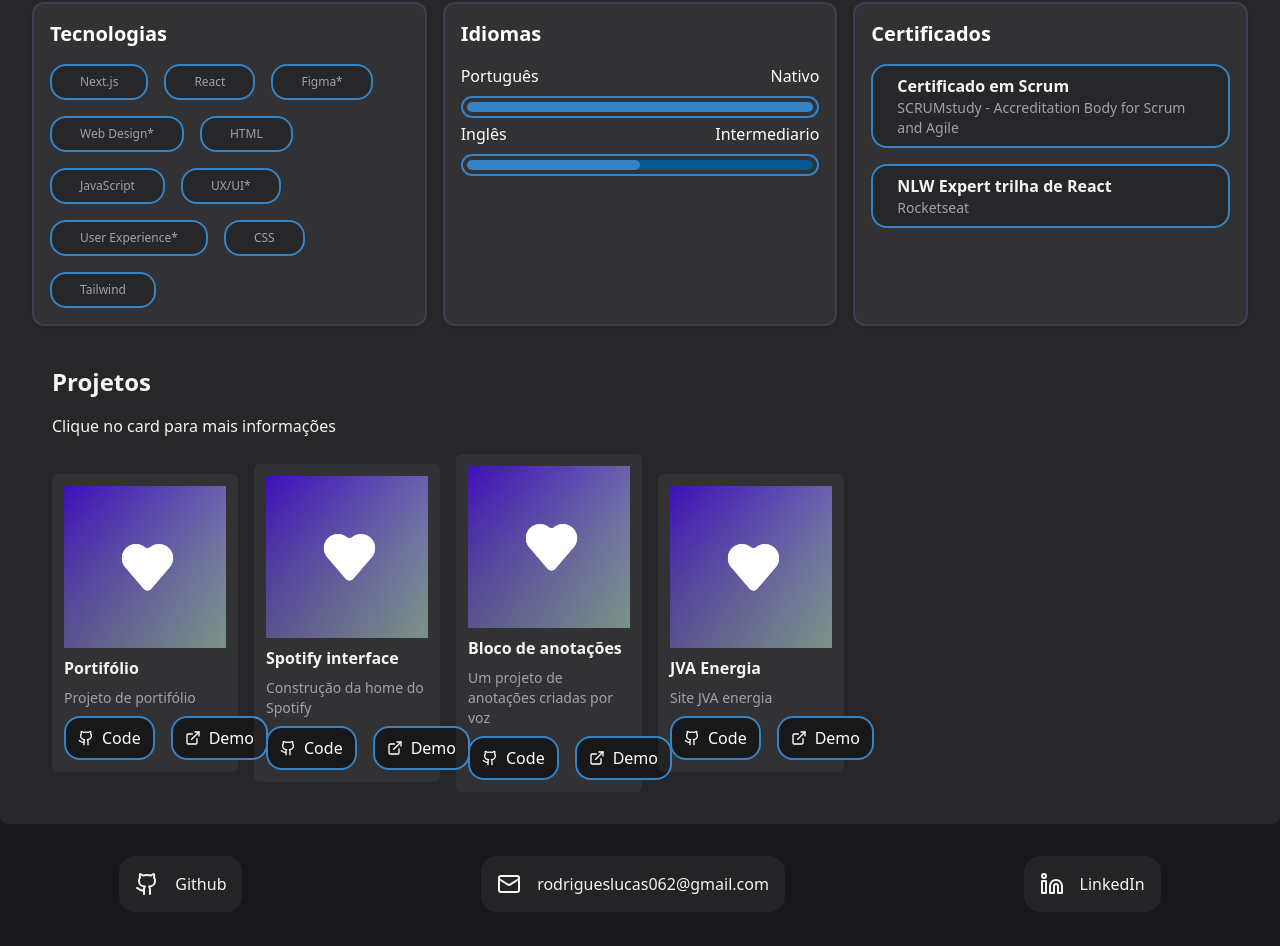
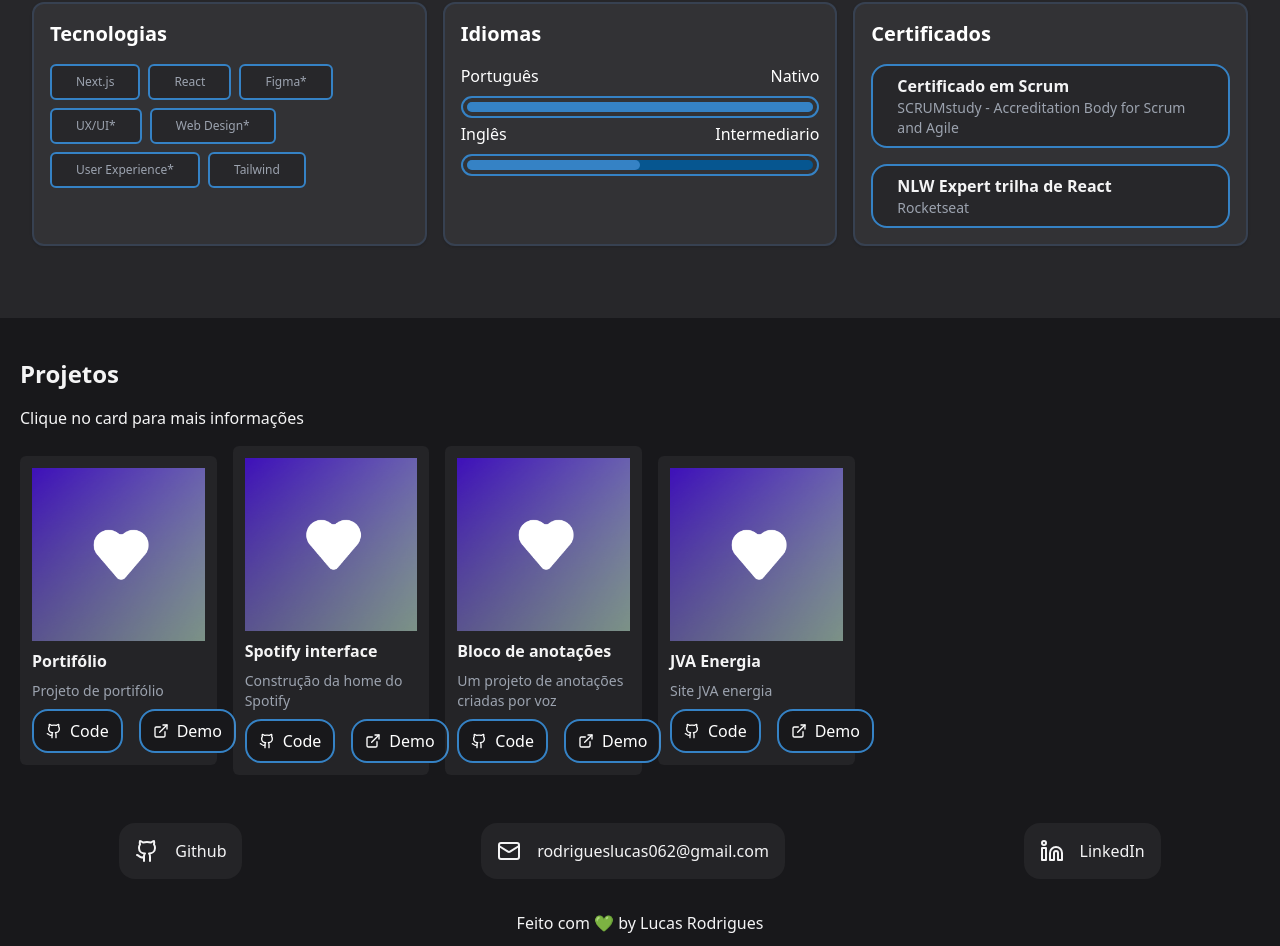
Before and after one commit to rodrigueslucas062/portfolio, a Next.js app: page / in a window 1280 px wide. Shown: the part 1481-2427 px from the top of the page. Built offline with nearby package versions, Linux system fonts and the light colour scheme.

Commit message:
🗑️♻️ Deprecated code refactoring

```diff
--- a/src/components/contato/Contato.jsx
+++ b/src/components/contato/Contato.jsx
@@ -3,9 +3,8 @@ import Link from "next/link";
 
 const Contato = () => {
     return (
-        <footer>
-            {/* Seção para telas pequenas (celulares) */}
-            <div className="md:hidden flex flex-col my-4 space-y-4 justify-around">
+        <footer className="bg-zinc-900 pt-8">
+            <div className="md:hidden flex px-4 flex-col my-4 space-y-4 justify-around">
                 <div className="flex gap-4 p-4 rounded-2xl bg-white/5 hover:bg-white/10">
                     <Github />
                     <Link href={"https://github.com/rodrigueslucas062"}>Github</Link>
@@ -20,7 +19,6 @@ const Contato = () => {
                 </div>
             </div>
 
-            {/* Seção para telas grandes (desktop) */}
             <div className="hidden md:flex my-4 justify-around">
                 <div className="flex gap-4 p-4 rounded-2xl bg-white/5 hover:bg-white/10">
                     <Github />
--- a/src/components/habilidades/Habilidades.jsx
+++ b/src/components/habilidades/Habilidades.jsx
@@ -57,7 +57,6 @@ const Habilidades = () => {
                     <div className="group w-full p-4 bg-white/5 space-y-2 rounded-xl shadow border-2 border-gray-700 hover:bg-white/10">
                         <div className="w-full">
                             <h1 className="mb-4 text-xl font-bold text-white">Idiomas</h1>
-                            <div>
                             <div className="flex justify-between mb-2">
                                 <span className="text-base font-medium text-white">Português</span>
                                 <span className="text-base font-medium text-white">Nativo</span>
@@ -67,8 +66,6 @@ const Habilidades = () => {
                                     <div className="bg-azul-claro h-2.5 rounded-full w-full"></div>
                                 </div>
                             </div>
-                            </div>
-                            <div>
                             <div className="flex justify-between mb-2">
                                 <span className="text-base font-medium text-white">Inglês</span>
                                 <span className="text-base font-medium text-white">Intermediario</span>
@@ -76,7 +73,6 @@ const Habilidades = () => {
                             <div className="flex flex-col border-2 border-azul-claro rounded-full justify-between mb-1 p-1">
                                 <div className="w-full rounded-full h-2.5 bg-azul-petroleo">
                                     <div className="bg-azul-claro h-2.5 rounded-full w-1/2"></div>
-                                    </div>
                                 </div>
                             </div>
                         </div>
--- a/src/components/habilidades/tags.js
+++ b/src/components/habilidades/tags.js
@@ -2,22 +2,18 @@ const tags = [
   "Next.js",
   "React",
   "Figma*",
+  "UX/UI*",
   "Web Design*",
-  "HTML",
-  "JavaScript",
-  "UX/UI*",
   "User Experience*",
-  "CSS",
   "Tailwind",
 ];
 
 const TagsGrid = () => {
   return (
-    <div className="flex flex-wrap gap-4">
+    <div className="flex flex-wrap gap-2">
       {tags.map((tag, index) => (
-        <div
-          key={index}
-          className="bg-zinc-800 p-2 px-3 rounded-2xl border-2 border-azul-claro flex items-center justify-center">
+        <div key={index}
+          className="flex bg-zinc-800 p-2 rounded-md border-2 border-azul-claro items-center justify-center" >
           <span className="text-xs text-gray-400 px-4">{tag}</span>
         </div>
       ))}
--- a/src/components/sobre/Sobre.jsx
+++ b/src/components/sobre/Sobre.jsx
@@ -1,6 +1,6 @@
 const Sobre = () => {
     return (
-        <div className="flex gap-4">
+        <div className="flex gap-4 bg-zinc-800">
             <div className="hidden md:flex flex-1 w-1/3">
                 <div className="group w-full p-4 bg-white/5 space-y-2 rounded-xl shadow border-2 border-gray-700 hover:bg-white/10">
                     <article className="text-wrap">
--- a/src/pages/index.js
+++ b/src/pages/index.js
@@ -10,12 +10,12 @@ export default function Home() {
     <div className="h-screen flex flex-col">
       <Navbar />
       <Banner />
-      <div className="flex flex-col flex-1">
-        <main className="bg-zinc-800 rounded-b-lg h-full p-4 md:p-8 mb-4">
-          <Sobre />
-          <Habilidades />
-          <MainContent />
-        </main>
+      <div className="flex flex-col flex-1 bg-zinc-800 p-4 md:p-8">
+        <Sobre />
+        <Habilidades />
+      </div>
+      <div>
+        <MainContent />
         <Contato />
       </div>
     </div>
```
Lines whose indentation alone changed are shown as unchanged.
